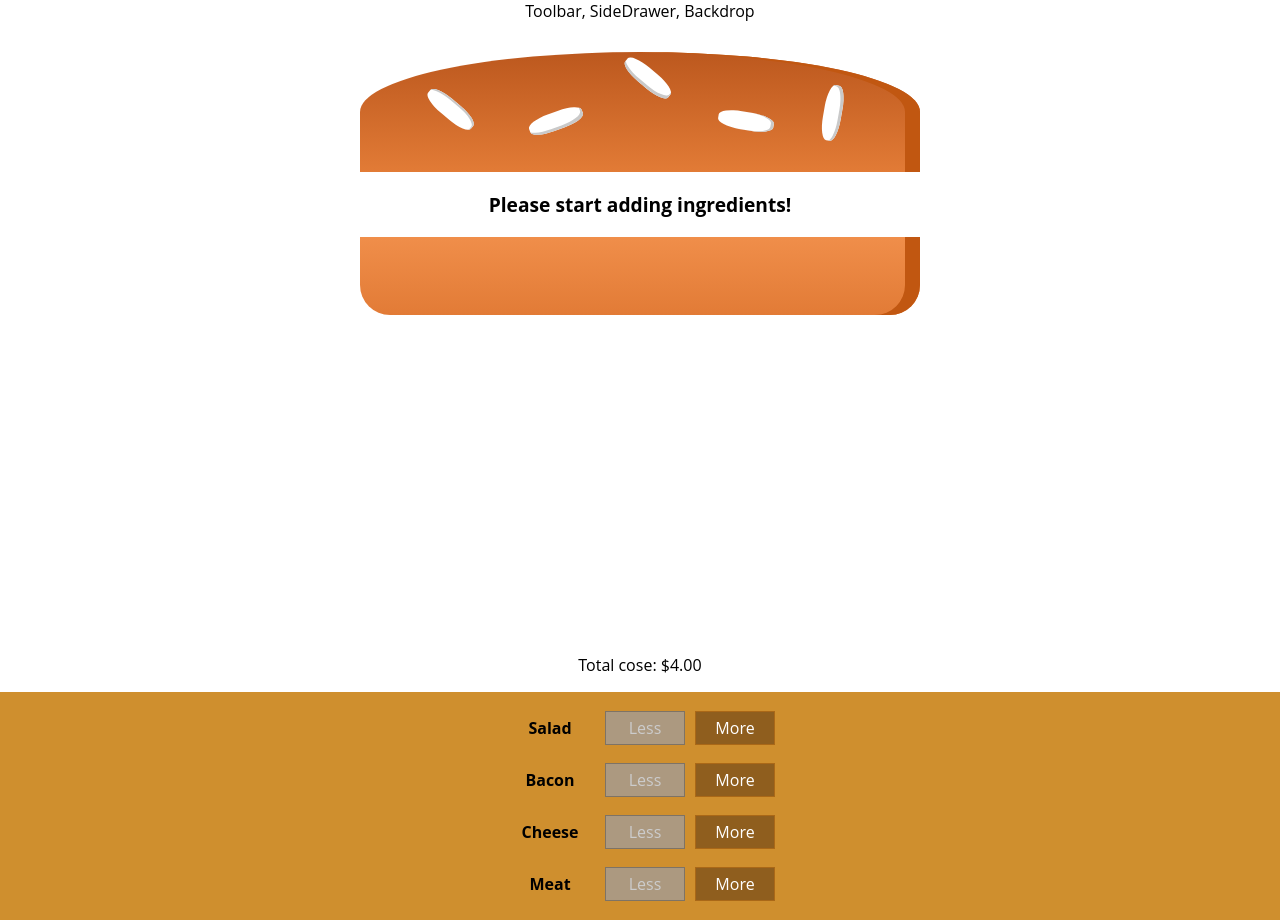
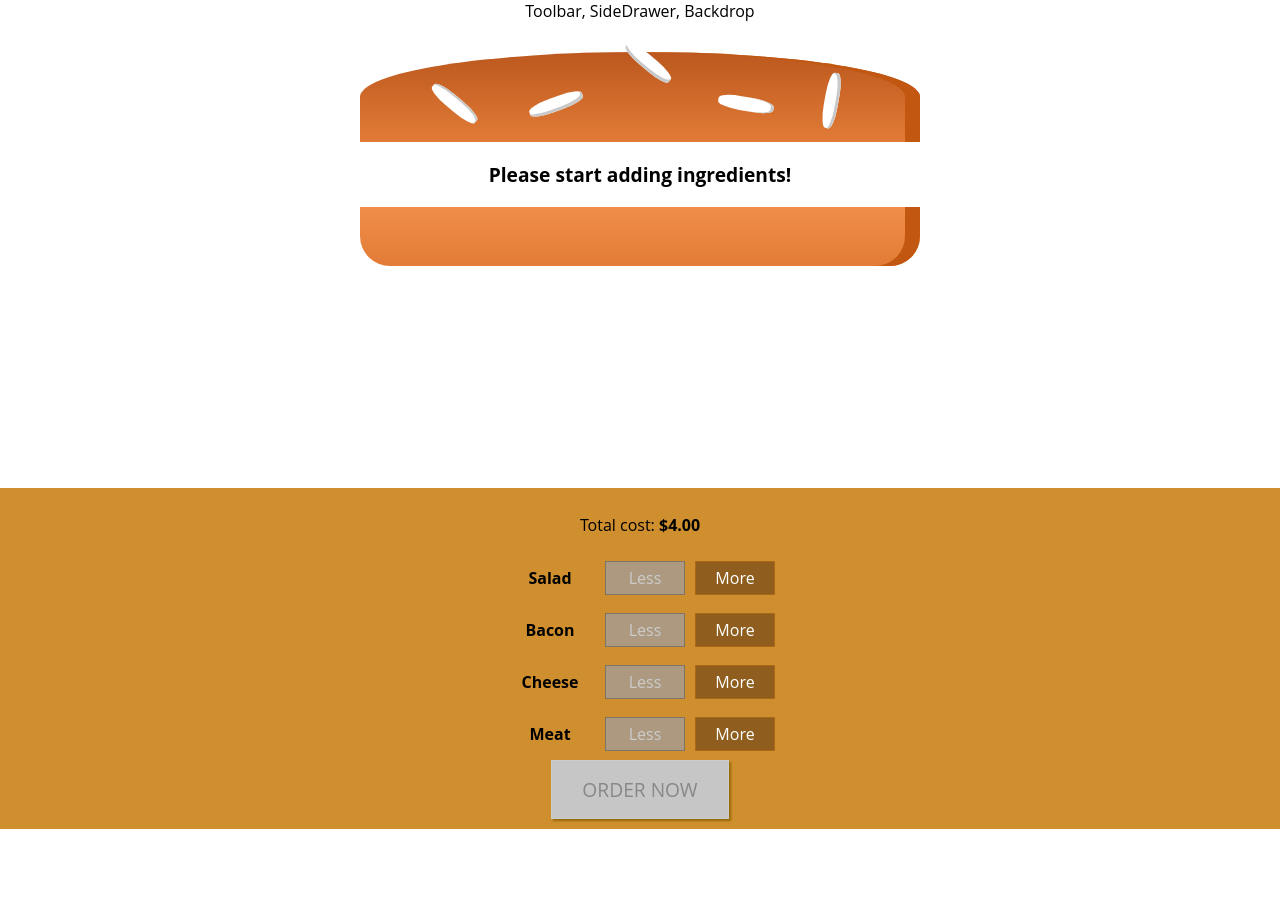
Before and after one commit to changx03/burger-tree, a React app: page / in a window 1280 px wide. After the commit the page ends 829 px from the top, so only its background shows below. Built offline with nearby package versions, Linux system fonts and the light colour scheme; the HTML template or start-up script is replaced by a standard one.

Commit message:
add checkout button

```diff
--- a/src/components/Burger/BuildControls.css
+++ b/src/components/Burger/BuildControls.css
@@ -8,3 +8,44 @@
   margin: auto;
   padding: 10px 0;
 }
+
+.OrderButton {
+  background-color: #DAD735;
+  outline: none;
+  cursor: pointer;
+  border: 1px solid #966909;
+  color: #966909;
+  font-family: inherit;
+  font-size: 1.2em;
+  padding: 15px 30px;
+  box-shadow: 2px 2px 2px #966909;
+}
+
+.OrderButton:hover, .OrderButton:active {
+  background-color: #A0DB41;
+  border: 1px solid #966909;
+  color: #966909;
+}
+
+.OrderButton:disabled {
+  background-color: #C7C6C6;
+  cursor: not-allowed;
+  border: 1px solid #ccc;
+  color: #888888;
+}
+
+.OrderButton:not(:disabled) {
+  animation: enable 0.3s linear;
+}
+
+@keyframes enable {
+  0% {
+      transform: scale(1);
+  }
+  60% {
+      transform: scale(1.1);
+  }
+  100% {
+      transform: scale(1);
+  }
+}
--- a/src/components/Burger/BuildControls.js
+++ b/src/components/Burger/BuildControls.js
@@ -11,6 +11,7 @@
 
 const buildControls = props => (
   <div className={styleClasses.BuildControls}>
+    <p>Total cost: <strong>${props.totalPrice.toFixed(2)}</strong></p>
     {controls.map(control => (
       <BuildControl
         key={control.label}
@@ -21,6 +22,7 @@
         disabled={props.ingredients[control.type] === 0}
       />
     ))}
+    <button className={styleClasses.OrderButton} disabled={props.disableOrderBtn}>ORDER NOW</button>
   </div>
 );
 
--- a/src/components/Burger/Burger.css
+++ b/src/components/Burger/Burger.css
@@ -1,23 +1,23 @@
 .Burger {
   width: 100%;
   margin: auto;
-  height: 550px;
+  height: 300px;
   overflow: auto;
   text-align: bold;
   font-weight: bold;
   font-size: 1.2rem;
 }
 
-@media (min-width: 500px) and (min-height: 400px) {
+@media (min-width: 600px) and (min-height: 500px) {
   .Burger {
     width: 600px;
-    height: 500px;
+    height: 350px;
   }
 }
 
 @media (min-width: 1080px) and (min-height: 700px) {
   .Burger {
     width: 700px;
-    height: 600px;
+    height: 450px;
   }
 }
--- a/src/containers/BurgerBuilder.js
+++ b/src/containers/BurgerBuilder.js
@@ -24,11 +24,12 @@
     return (
       <React.Fragment>
         <Burger ingredients={this.state.ingredients}/>
-        <p>{`Total cose: $${this.state.totalPrice.toFixed(2)}`}</p>
         <BuildControls
           onAdd={this._addIngredientHandler}
           onRemove={this._removeIngredientHandler}
           ingredients={this.state.ingredients}
+          totalPrice={this.state.totalPrice}
+          disableOrderBtn={this.state.totalPrice === 4}
         />
       </React.Fragment>
     );
```
